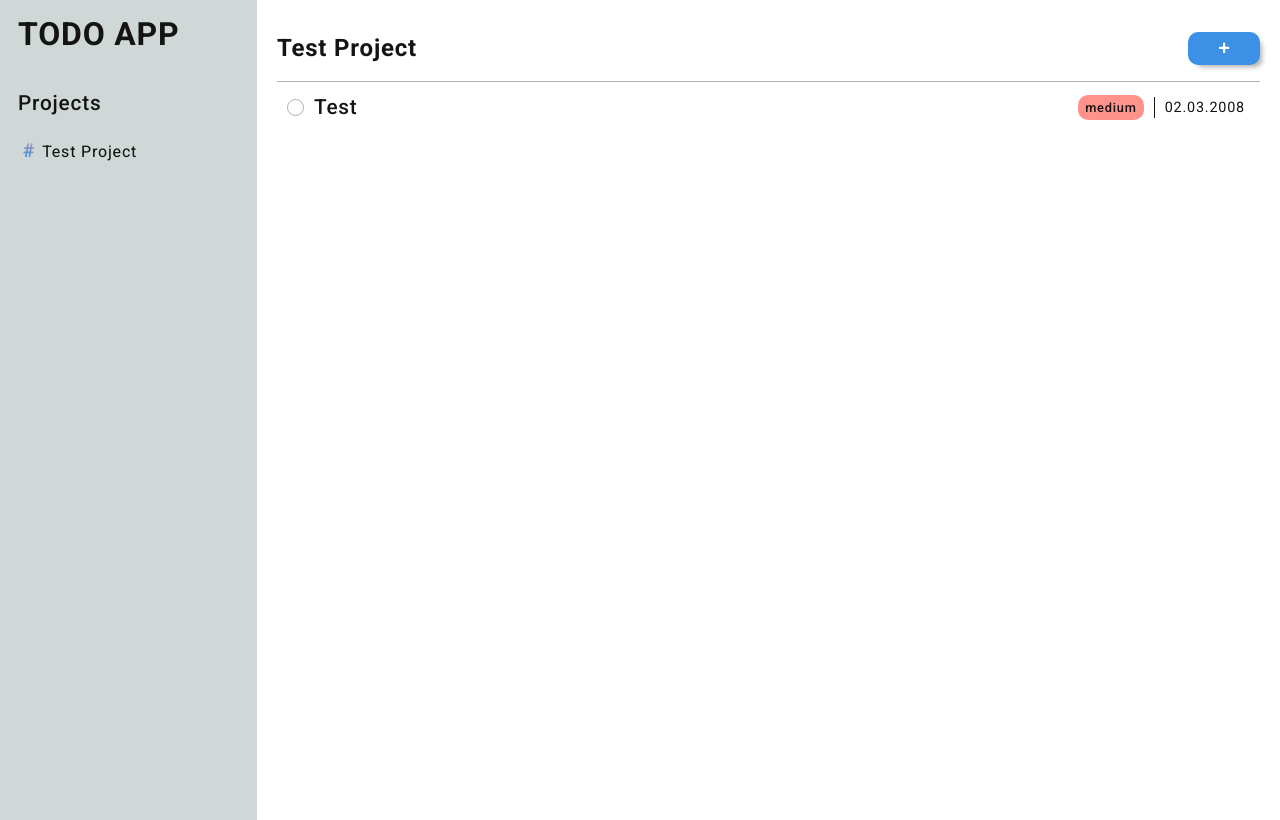
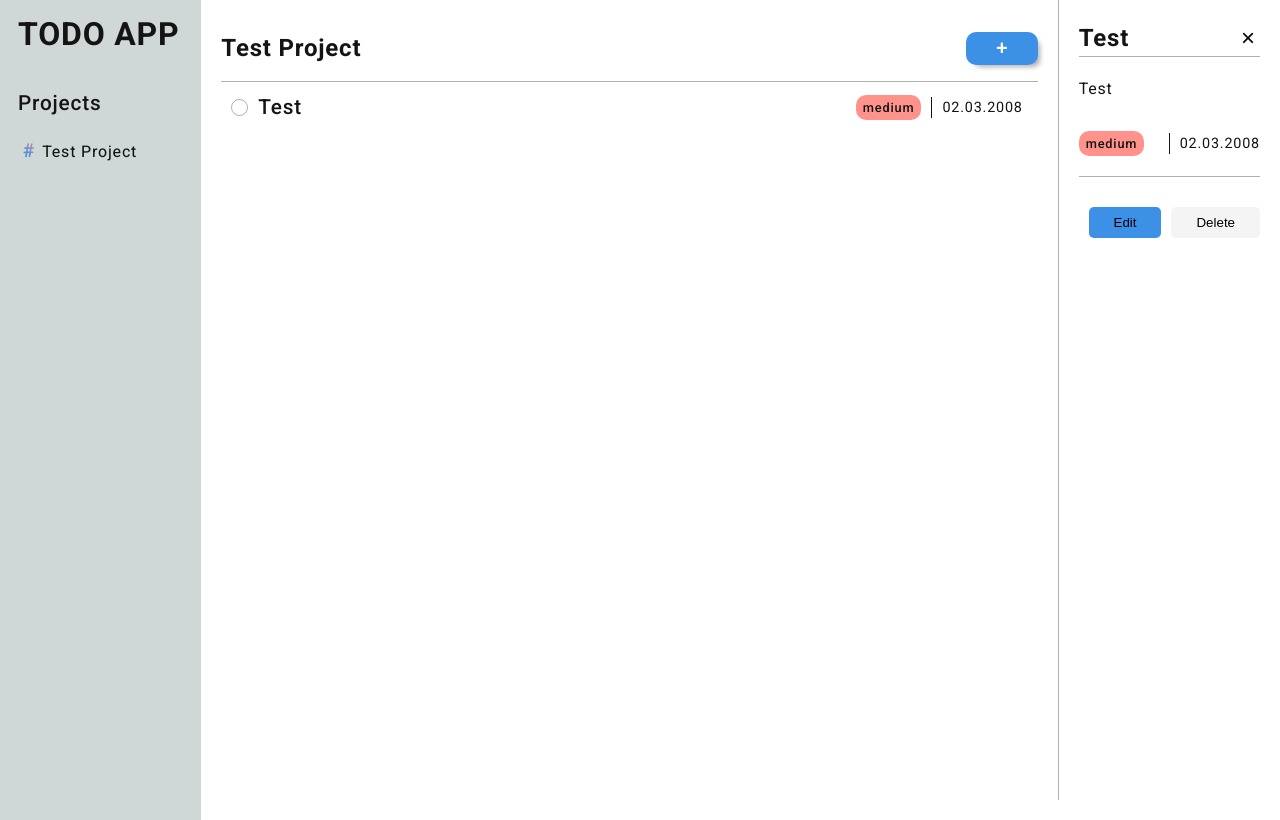
Before and after one commit to Wyrden44/odin-todo-list, a website built with webpack: page src/index.html in a window 1280 px wide. Both pictures are taken after a click on the element 295 px from the left and 107 px from the top of the page. Built offline with nearby package versions, Linux system fonts and the light colour scheme.

Commit message:
Style todo info sidebar

```diff
--- a/src/index.html
+++ b/src/index.html
@@ -21,12 +21,12 @@
 
     </div>
 
-    <div class="todo-info-sidebar">
+    <div class="todo-info-sidebar hide">
 
     </div>
 
     <dialog closedby="any" id="add-todo-dialog">
-        <div class="dialog-heading">
+        <div class="dialog-heading todo-heading">
             <h1>Add Todo</h1>
             <button id="cancel-dialog">×</button>
         </div>
--- a/src/styles.css
+++ b/src/styles.css
@@ -18,6 +18,7 @@ body {
     --blue: #3C91E6;
     --black: #141414;
     --rose: #FF928B;
+    --rose-red: #ff5a4f;
     --light-bg: #CFD8D7;
     --blue-light: #3C91E655;
     --black-light: #14141455;
@@ -201,7 +202,7 @@ dialog {
     width: min(30%, 500px);
 }
 
-.dialog-heading {
+.todo-heading {
     display: flex;
     justify-content: space-between;
     align-items: center;
@@ -210,11 +211,11 @@ dialog {
     margin-bottom: 20px;
 }
 
-.dialog-heading h1 {
+.todo-heading h1 {
     font-size: 1.4rem;
 }
 
-.dialog-heading button {
+.todo-heading button {
     background: none;
     border: none;
     font-size: 1.5rem;
@@ -222,7 +223,7 @@ dialog {
     padding: 0 5px;
 }
 
-.dialog-heading button:hover {
+.todo-heading button:hover {
     cursor: pointer;
     color: var(--blue);
 }
@@ -275,3 +276,61 @@ dialog > button[type="submit"]:hover {
     cursor: pointer;
     border: 1px solid var(--black);
 }
+
+.todo-info-sidebar {
+    flex: 1;
+    max-width: 300px;
+    flex-direction: column;
+    padding: 20px;
+    border-left: 1px solid var(--black-light);
+}
+
+.hide {
+    display: none;
+}
+
+.show {
+    display: flex;
+    flex-direction: column;
+    gap: 20px;
+}
+
+.todo-info-sidebar .todo-heading {
+    margin: 0;
+    padding: 0;
+}
+
+.todo-info-sidebar .todo-heading h2 {
+    font-size: 1.5rem;
+}
+
+.todo-info-description {
+    margin-bottom: 10px;
+}
+
+.todo-info-info {
+    display: flex;
+    justify-content: space-between;
+    align-items: center;
+    gap: 10px;
+}
+
+.todo-info-actions {
+    border-top: 1px solid var(--black-light);
+    padding-top: 30px;
+    display: flex;
+    justify-content: end;
+    align-items: center;
+    gap: 10px;
+}
+
+.todo-info-actions button {
+    padding: 8px 25px;
+    border: none;
+    border-radius: 5px;
+    background-color: var(--blue);
+}
+
+.todo-info-actions button:last-child {
+    background-color: #dddddd55;
+}
--- a/src/utils/todoRenderer.js
+++ b/src/utils/todoRenderer.js
@@ -59,7 +59,7 @@ export default class TodoRenderer {
     static toggleTodoInfo(todo) {
         const infoSidebar = document.querySelector(".todo-info-sidebar");
 
-        if (infoSidebar.style.display !== "none") {
+        if (infoSidebar.classList.contains("show")) {
             this.hideTodoInfo(infoSidebar);
         }
         else {
@@ -68,10 +68,12 @@ export default class TodoRenderer {
     }
 
     static showTodoInfo(todo, infoSidebar) {
+        infoSidebar.classList.remove("hide");
+        infoSidebar.classList.add("show");
         infoSidebar.textContent = "";
 
         let heading = document.createElement("div");
-        heading.classList.add("todo-info-heading");
+        heading.classList.add("todo-heading");
 
         let title = document.createElement("h2");
         title.classList.add("todo-info-title");
@@ -89,6 +91,7 @@ export default class TodoRenderer {
         description.textContent = todo.description;
 
         let info = document.createElement("div");
+        info.classList.add("todo-info-info");
 
         let priority = document.createElement("p");
         priority.classList.add("todo-priority");
@@ -106,6 +109,7 @@ export default class TodoRenderer {
         complete.textContent = todo.complete ? "complete" : "pending";
 
         let actions = document.createElement("div");
+        actions.classList.add("todo-info-actions");
 
         let editButton = document.createElement("button");
         editButton.classList.add("todo-edit");
@@ -122,11 +126,10 @@ export default class TodoRenderer {
         infoSidebar.appendChild(description);
         infoSidebar.appendChild(info);
         infoSidebar.appendChild(actions);
-
-        infoSidebar.style.display = "block";
     }
 
     static hideTodoInfo(infoSidebar) {
-        infoSidebar.style.display = "none";
+        infoSidebar.classList.remove("show");
+        infoSidebar.classList.add("hide");
     }
 }
```
